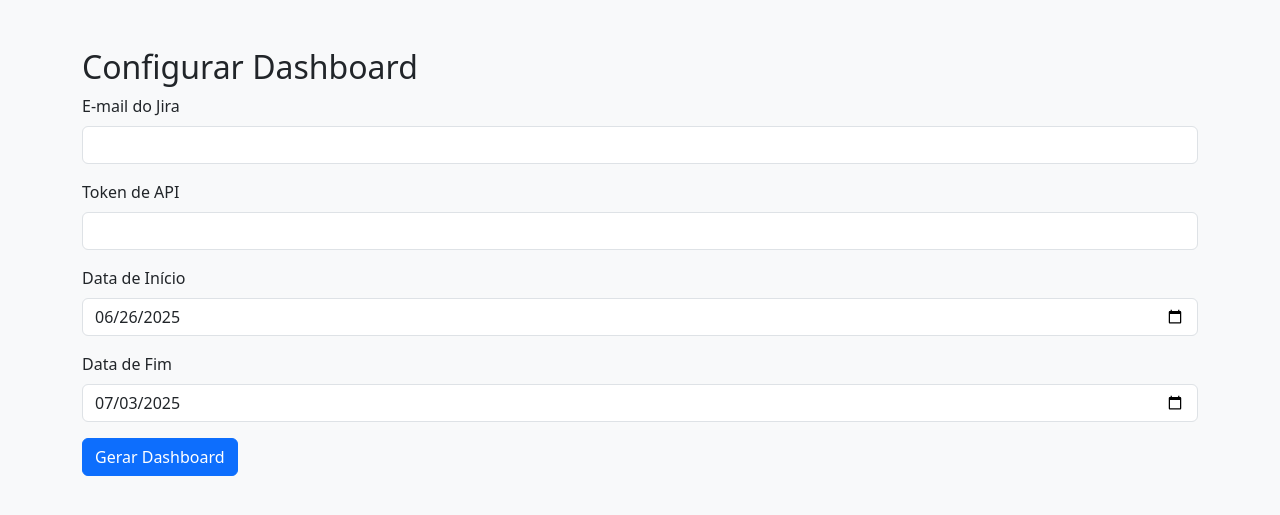
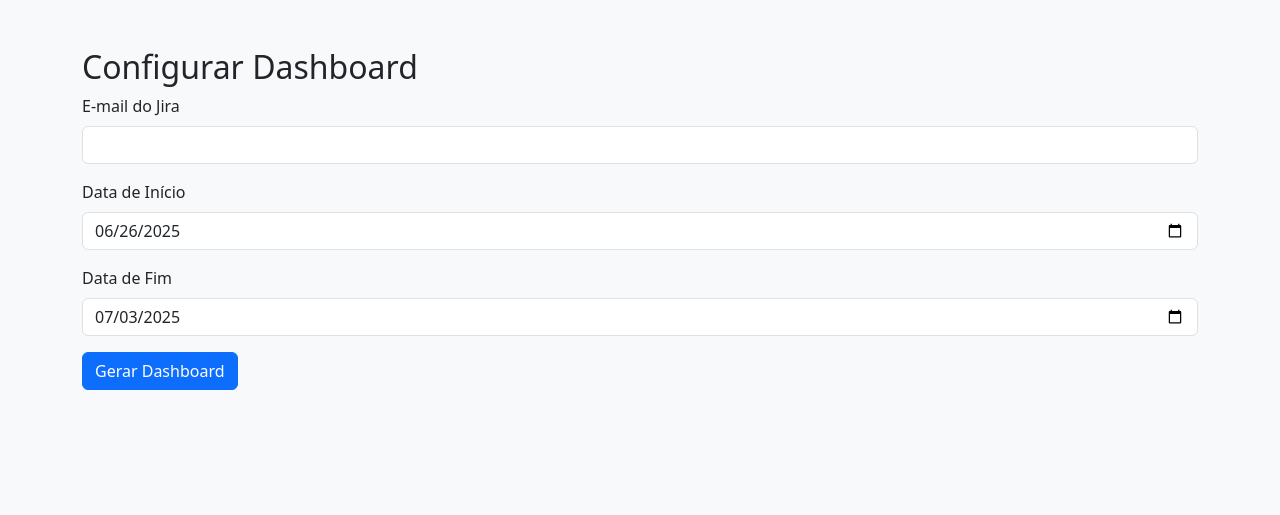
Before and after one commit to vicentejrprog/jira-dashboard, a Flask app: page / in a window 1280 px wide. Shown: the top 515 px of the page. Run offline with Flask 3, Linux system fonts and the light colour scheme.

Commit message:
deixando so email

```diff
--- a/app.py
+++ b/app.py
@@ -2,7 +2,8 @@ from flask import Flask, render_template, request
 from requests.auth import HTTPBasicAuth
 from collections import defaultdict
 import requests
-from datetime import datetime, timedelta  # adicionado timedelta
+import os
+from datetime import datetime, timedelta
 
 app = Flask(__name__)
 
@@ -15,7 +16,7 @@ def format_hours_minutes(hours_float):
 def index():
     if request.method == 'POST':
         email = request.form.get('email', '')
-        api_token = request.form.get('api', '')
+        api_token = os.getenv("JIRA_API_TOKEN")  # 🔐 agora vindo da variável de ambiente
         data_inicio_raw = request.form.get('data_inicio', '')
         data_fim_raw = request.form.get('data_fim', '')
 
@@ -81,7 +82,7 @@ def index():
             daily_totals=daily_totals
         )
 
-    # Parte do GET → calcular datas padrão
+    # GET padrão com datas já preenchidas
     hoje = datetime.today()
     sete_dias_atras = hoje - timedelta(days=7)
     data_inicio = sete_dias_atras.strftime('%Y-%m-%d')
--- a/templates/index.html
+++ b/templates/index.html
@@ -13,10 +13,7 @@
             <label class="form-label">E-mail do Jira</label>
             <input type="email" class="form-control" name="email" required>
         </div>
-        <div class="mb-3">
-            <label class="form-label">Token de API</label>
-            <input type="text" class="form-control" name="api" required>
-        </div>
+
         <div class="mb-3">
             <label class="form-label">Data de Início</label>
             <input type="date" class="form-control" name="data_inicio" required value="{{ data_inicio }}">
```
